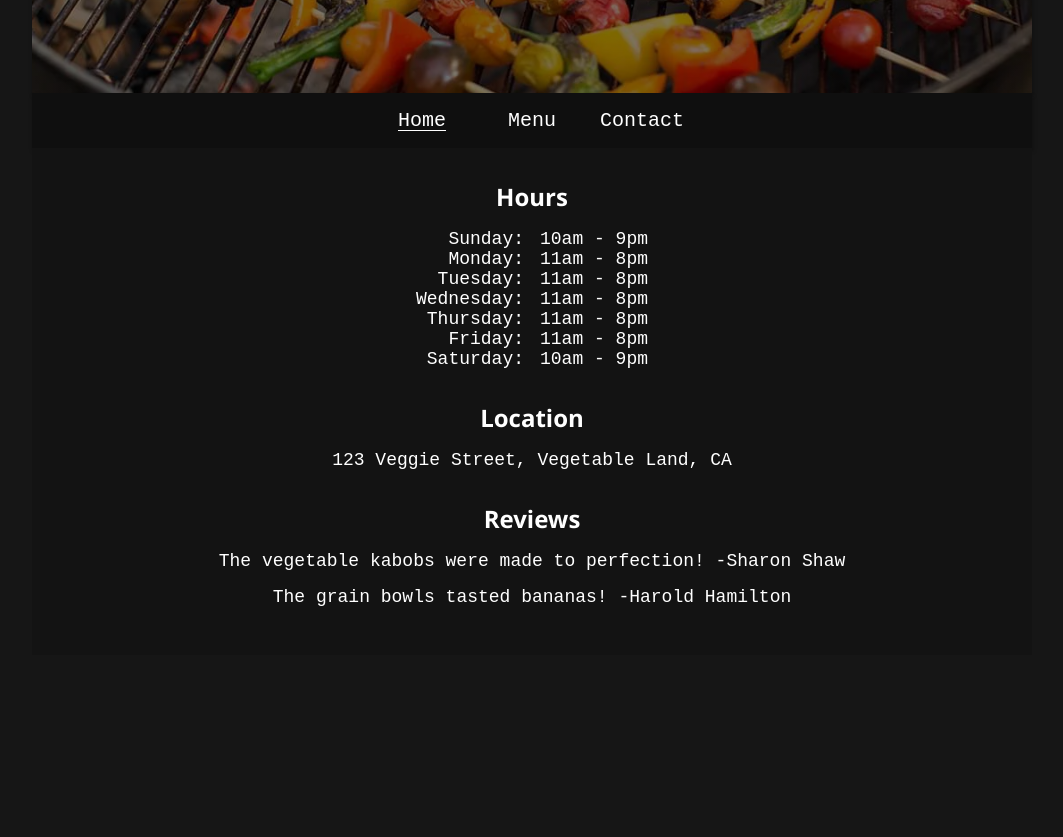
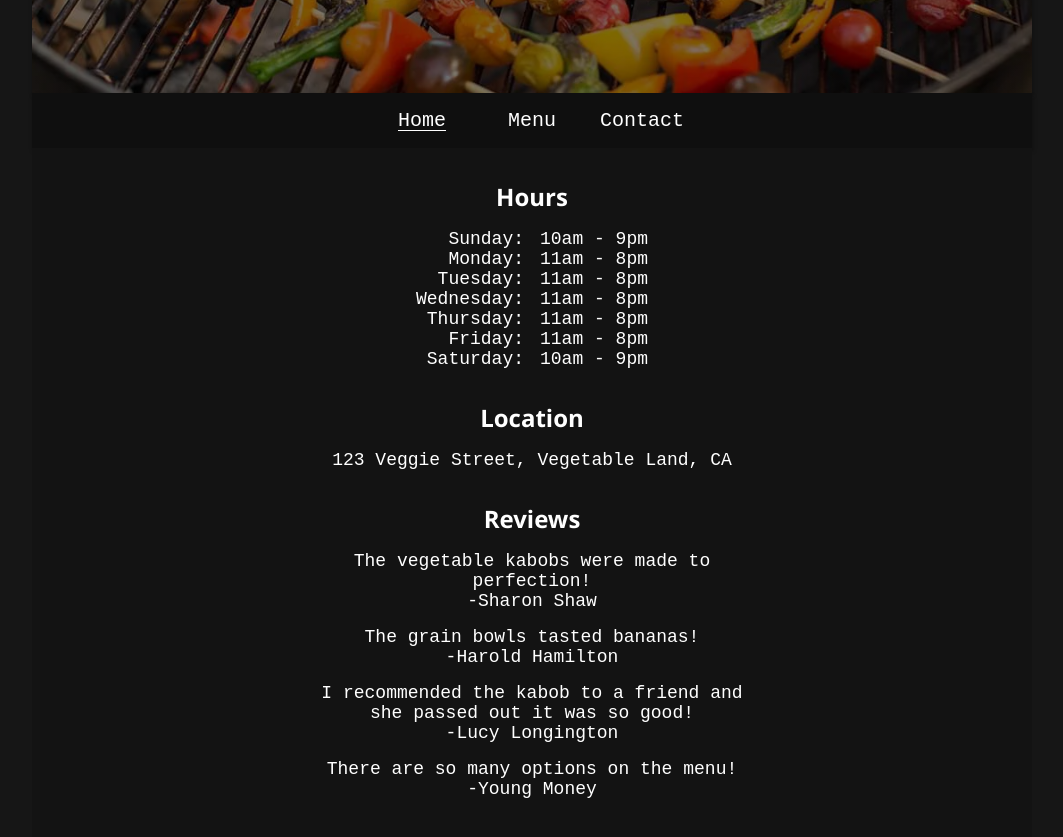
Before and after one commit to jacobhusband/restaurant-page, a website with bundled scripts: page dist/index.html in a window 1280 px wide. Shown: the part 191-1028 px from the top of the page, without its empty margins (108-1171 px from the left). Before the commit the page ends 846 px from the top, so only its background shows below. Built offline with nearby package versions, Linux system fonts and the light colour scheme.

Commit message:
Add more reviews and center the content

```diff
--- a/src/css/semantic.css
+++ b/src/css/semantic.css
@@ -42,3 +42,7 @@ nav a:hover {
 .hours .col {
   width: 200px;
 }
+
+.review {
+  width: 450px;
+}
--- a/src/js/pages/home.js
+++ b/src/js/pages/home.js
@@ -53,6 +53,14 @@ export default class Home extends Builder {
             "The grain bowls tasted bananas!",
             "Harold Hamilton"
           ),
+          this.createReviews(
+            "I recommended the kabob to a friend and she passed out it was so good!",
+            "Lucy Longington"
+          ),
+          this.createReviews(
+            "There are so many options on the menu!",
+            "Young Money"
+          ),
         ]
       ),
     ]);
@@ -73,8 +81,9 @@ export default class Home extends Builder {
   }
 
   createReviews(review, name) {
-    return this.buildElement("div", { class: "mb-1r" }, [
-      this.buildElement("p", { textContent: review + " -" + name }),
+    return this.buildElement("div", { class: "review mb-1r text-center" }, [
+      this.buildElement("p", { textContent: review }),
+      this.buildElement("p", { textContent: "-" + name }),
     ]);
   }
 }
```
Also changed, not shown: dist/main.js.
